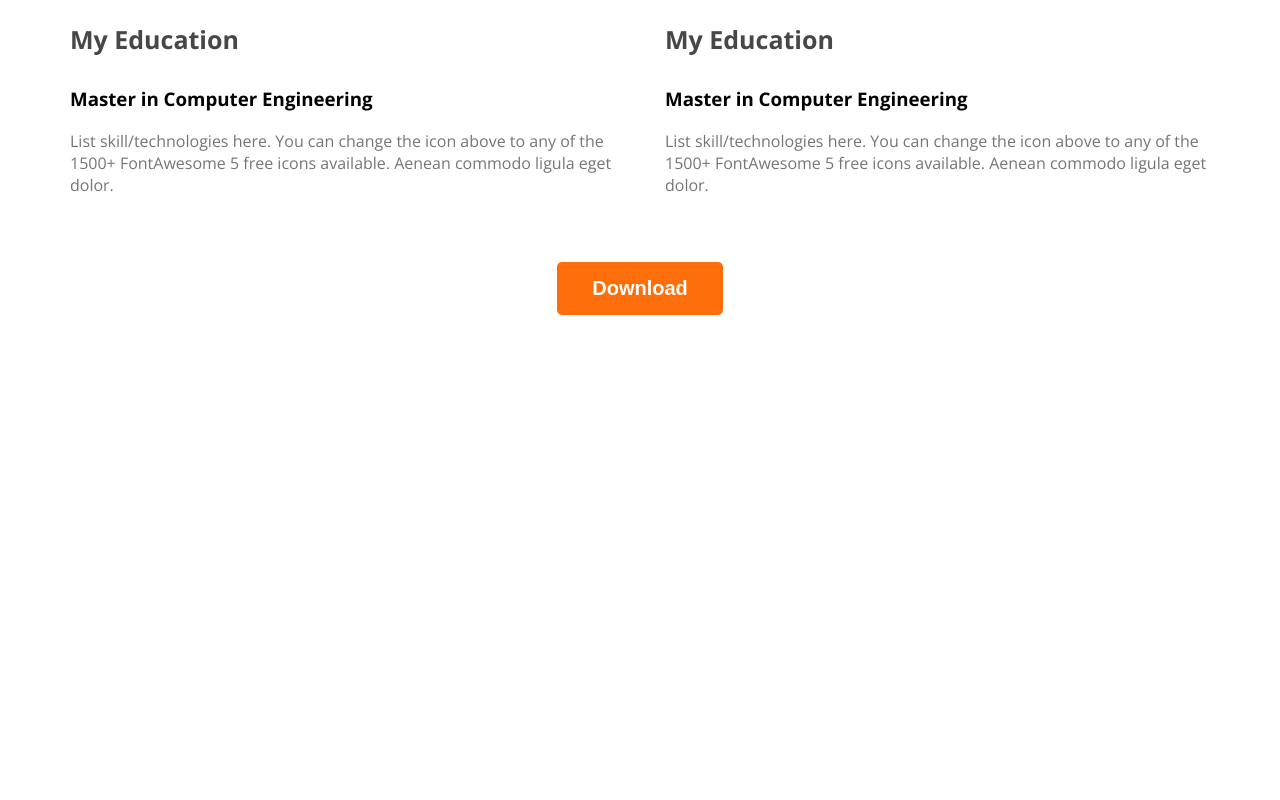
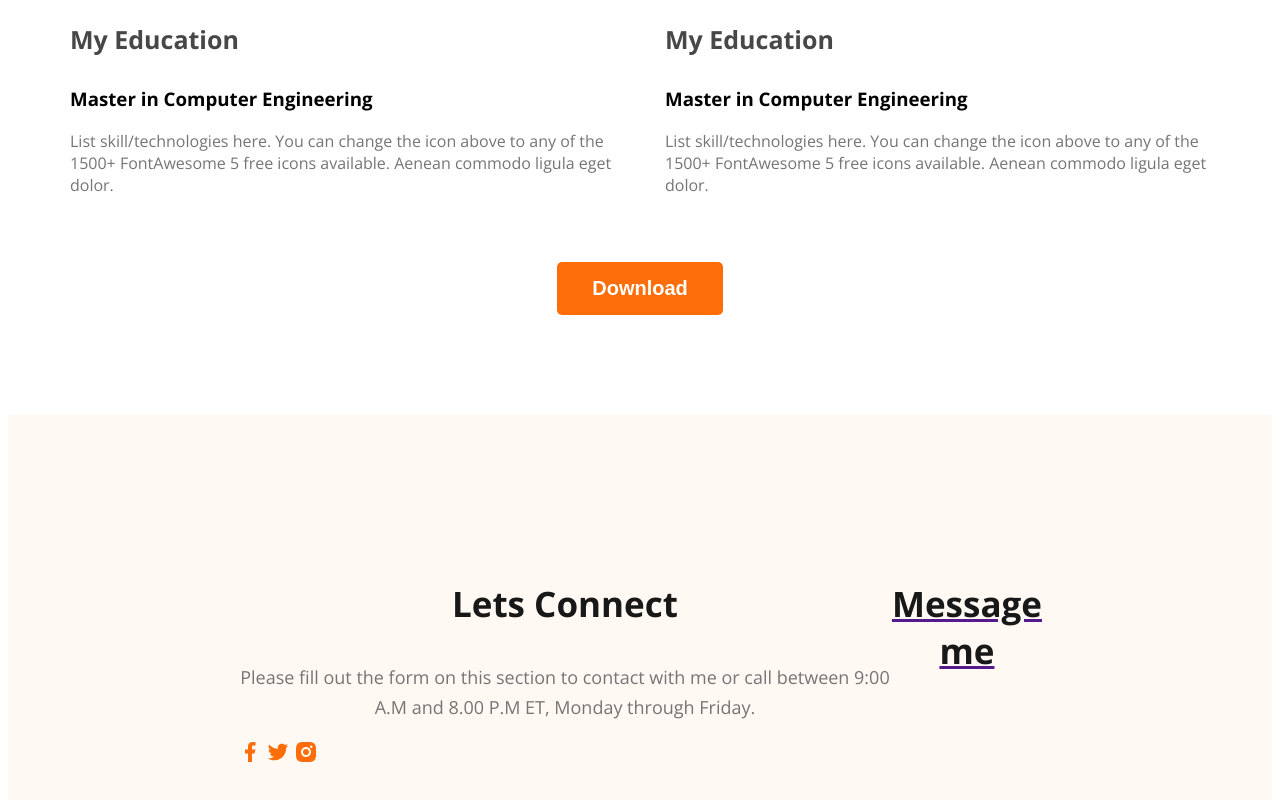
Before and after one commit to codeamin-git/developer-portfolio, a plain HTML site: page index.html in a window 1280 px wide. Shown: the part 2987-3787 px from the top of the page. Before the commit the page ends 3310 px from the top, so only its background shows below. Drawn offline with nearby package versions, Linux system fonts and the light colour scheme.

Commit message:
basic footer added

```diff
--- a/index.html
+++ b/index.html
@@ -138,7 +138,19 @@
         </section>
     </main>
     <footer>
-
+        <div class="footer-column">
+            <h3 class="section-title">Lets Connect</h3>
+            <p class="section-description">Please fill out the form on this section to contact with me or call between 9:00 A.M and 8.00 P.M ET, Monday through Friday.</p>
+            <div class="social-links">
+                <a href=""><img src="images/icons/facebook.png" alt=""></a>
+            </a>
+            <a href=""><img src="images/icons/twitter.png" alt=""></a>
+                <a href=""><img src="images/icons/insta.png" alt="">
+            </div>
+        </div>
+        <div class="footer-column">
+            <h3 class="section-title">Message me</h3>
+        </div>
     </footer>
 </body>
 </html>
--- a/styles/portfolio.css
+++ b/styles/portfolio.css
@@ -184,4 +184,12 @@ main section {
 .download-cv{
   text-align: center;
   margin-top: 50px;
+  margin-bottom: 100px;
 }
+
+/* footer styles */
+footer{
+  display: flex;
+  background: #FFF8F3;
+  padding: 130px 230px;
+}
```
